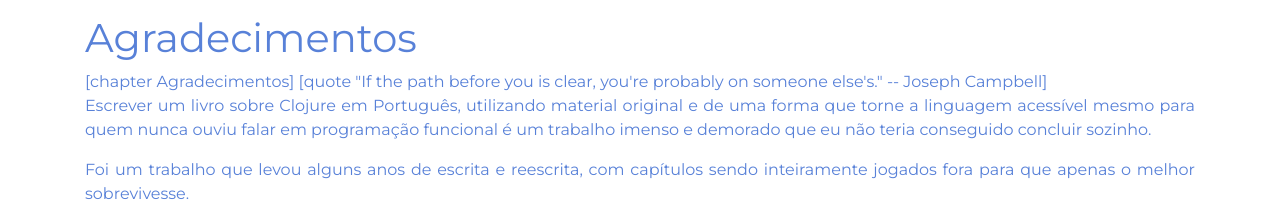
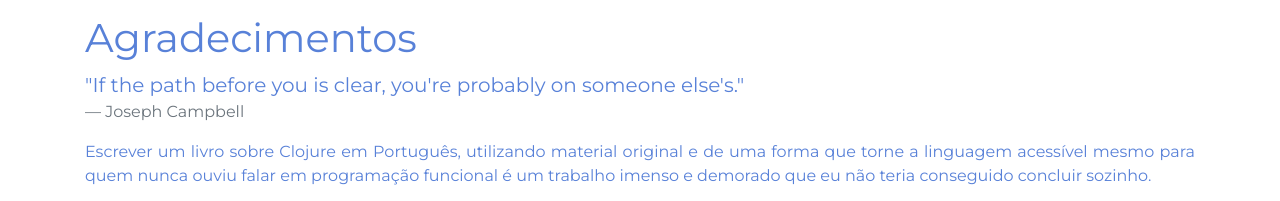
Before and after one commit to pbalduino/descobrindoclojure, a Vue app: page /#/thanks in a window 1280 px wide. Shown: the part 454-655 px from the top of the page. Built offline with nearby package versions, Linux system fonts and the light colour scheme.

Commit message:
Agradecimentos

```diff
--- a/src/components/book/Thanks.vue
+++ b/src/components/book/Thanks.vue
@@ -6,10 +6,14 @@
         <div class="col-sm text-clojure-dark-blue">
           <h1>Agradecimentos</h1>
 
-          [chapter Agradecimentos]
+          <blockquote class="blockquote">
 
-          [quote "If the path before you is clear, you're probably on someone else's."
-            -- Joseph Campbell]
+          <p class="mb-0">
+          "If the path before you is clear, you're probably on someone else's."
+          </p>
+          <footer class="blockquote-footer">Joseph Campbell</footer>
+
+          </blockquote>
 
           <p class="text-justify">Escrever um livro sobre Clojure em Português, utilizando material original e de uma forma que torne a linguagem acessível mesmo para quem nunca ouviu falar em programação funcional é um trabalho imenso e demorado que eu não teria conseguido concluir sozinho.</p>
 
```
Also changed, not shown: 3 other files (tests, documents, lock files or other folders).
